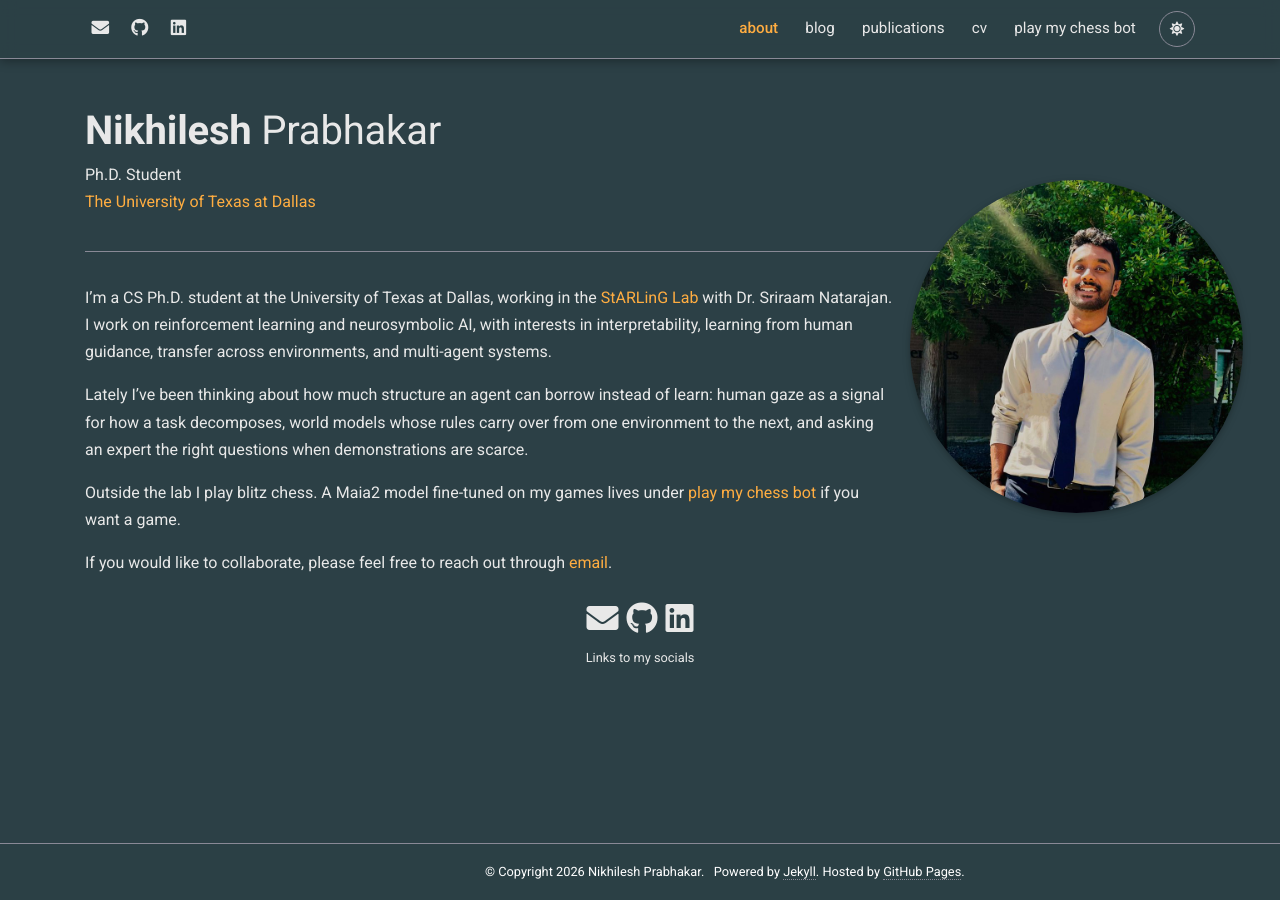
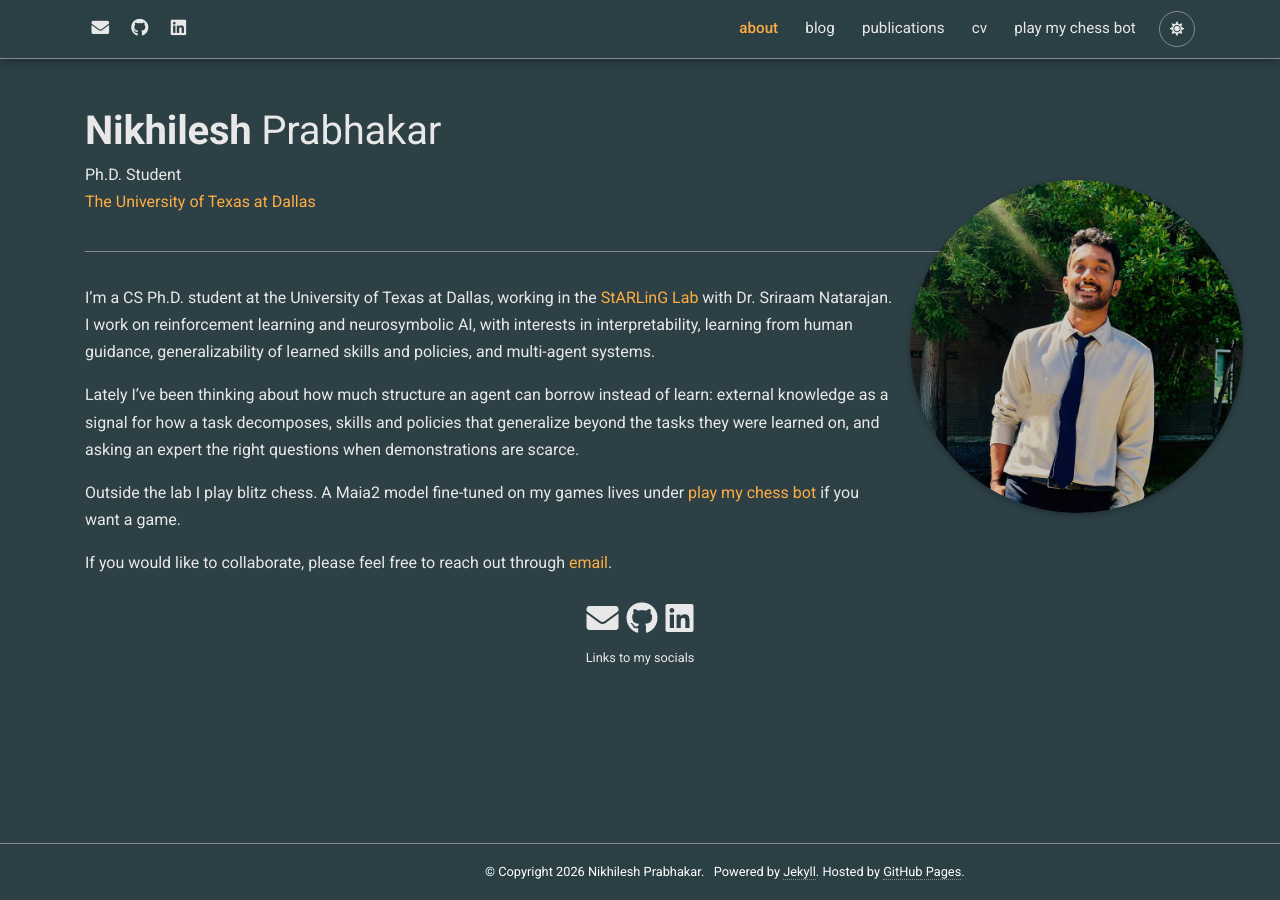
Before and after one commit to nikhileshp/nikhileshp.github.io, a Jekyll site: the page built from _pages/about.md, in a window 1280 px wide. Built offline with Jekyll 4.4.1, drawn with Linux system fonts in a browser that asks for light colours; full-size pictures stand in for the smaller copies a plugin makes; some web fonts are replaced; comment, search, counter and statistics services are not loaded; a style sheet for code colours, icons or effects is not loaded.

Commit message:
about: external knowledge and generalizability wording
Co-Authored-By: Claude Fable 5.1 <noreply@anthropic.com>

```diff
--- a/_pages/about.md
+++ b/_pages/about.md
@@ -19,9 +19,9 @@ selected_papers: false # includes a list of papers marked as "selected={true}"
 social: true  # includes social icons at the bottom of the page
 ---
 
-I'm a CS Ph.D. student at the University of Texas at Dallas, working in the [StARLinG Lab](https://starling-lab.github.io/) with Dr. Sriraam Natarajan. I work on reinforcement learning and neurosymbolic AI, with interests in interpretability, learning from human guidance, transfer across environments, and multi-agent systems.
+I'm a CS Ph.D. student at the University of Texas at Dallas, working in the [StARLinG Lab](https://starling-lab.github.io/) with Dr. Sriraam Natarajan. I work on reinforcement learning and neurosymbolic AI, with interests in interpretability, learning from human guidance, generalizability of learned skills and policies, and multi-agent systems.
 
-Lately I've been thinking about how much structure an agent can borrow instead of learn: human gaze as a signal for how a task decomposes, world models whose rules carry over from one environment to the next, and asking an expert the right questions when demonstrations are scarce.
+Lately I've been thinking about how much structure an agent can borrow instead of learn: external knowledge as a signal for how a task decomposes, skills and policies that generalize beyond the tasks they were learned on, and asking an expert the right questions when demonstrations are scarce.
 
 Outside the lab I play blitz chess. A Maia2 model fine-tuned on my games lives under [play my chess bot](/chess-clone/) if you want a game.
 
```
